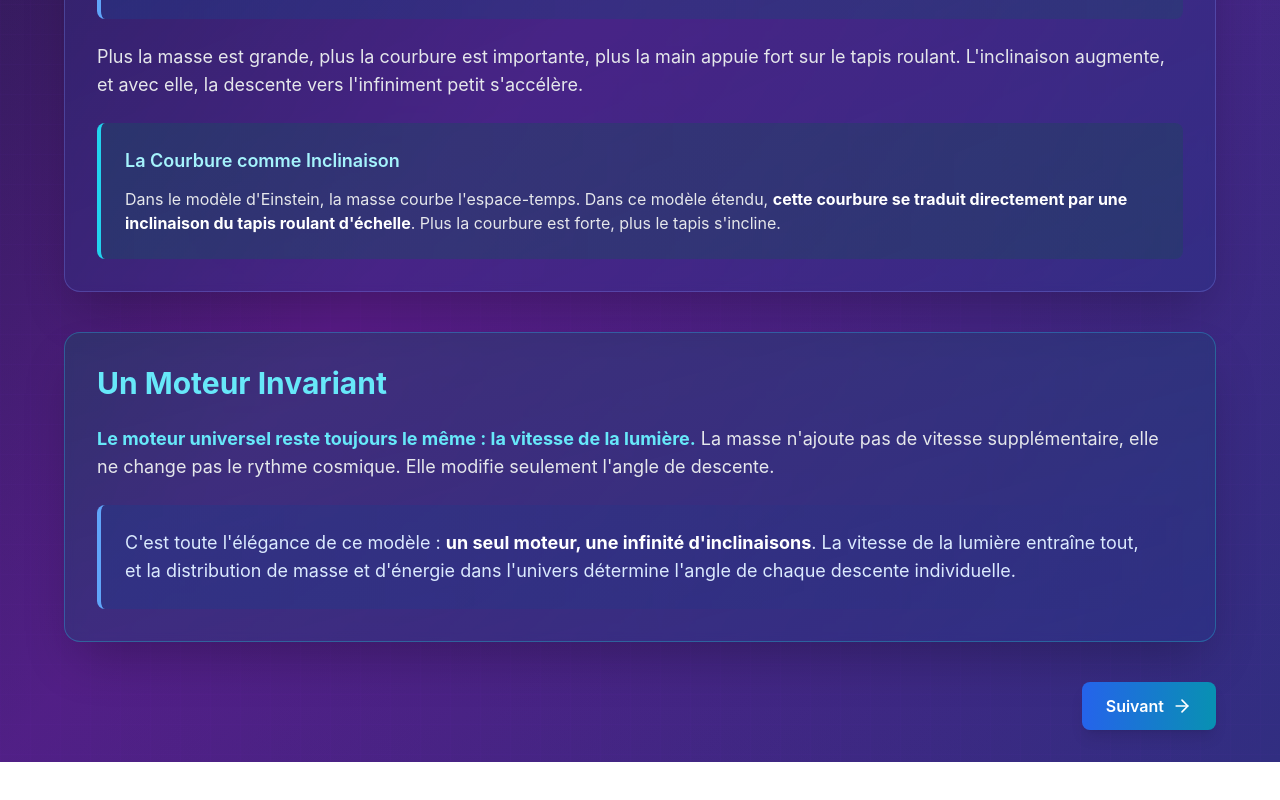
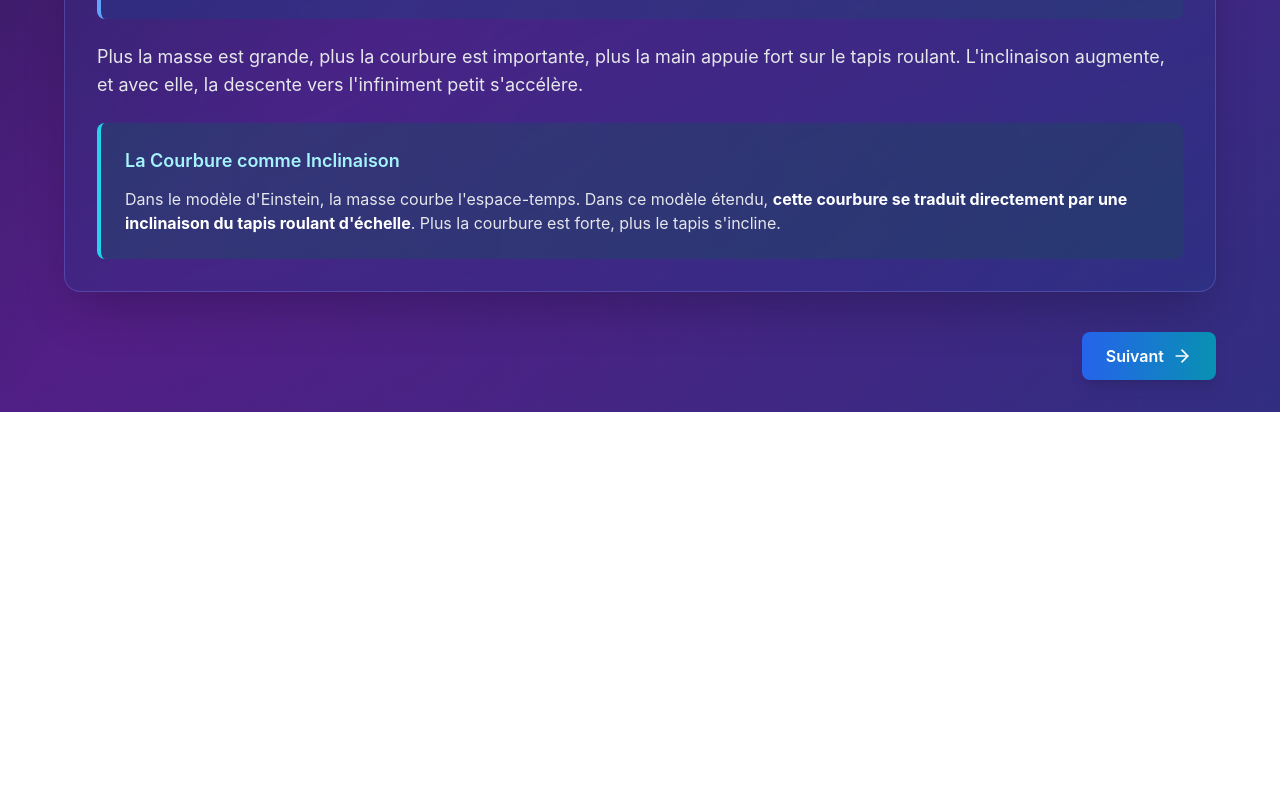
Before and after one commit to romainfalanga/univers.run-code-10, a React (Vite) app: page /relativite-generale-echelles/escalator-universel in a window 1280 px wide. Shown: the part 896-1696 px from the top of the page. After the commit the page ends 1404 px from the top, so only its background shows below. Built offline with nearby package versions, Linux system fonts and the light colour scheme.

Commit message:
Updated UniversalEscalatorPage.tsx

```diff
--- a/src/pages/general/UniversalEscalatorPage.tsx
+++ b/src/pages/general/UniversalEscalatorPage.tsx
@@ -72,23 +72,6 @@ export const UniversalEscalatorPage: React.FC = () => {
               </div>
             </div>
           </div>
-
-          <div className="bg-gradient-to-br from-cyan-900/40 to-blue-900/30 backdrop-blur-sm rounded-xl lg:rounded-2xl p-6 sm:p-8 border border-cyan-400/30 shadow-2xl">
-            <h2 className="text-2xl sm:text-3xl font-bold text-cyan-300 mb-4 sm:mb-6">Un Moteur Invariant</h2>
-
-            <div className="space-y-4 sm:space-y-6">
-              <p className="text-base sm:text-lg text-gray-200 leading-relaxed">
-                <strong className="text-cyan-300">Le moteur universel reste toujours le même : la vitesse de la lumière.</strong> La masse n'ajoute pas de vitesse supplémentaire, elle ne change pas le rythme cosmique. Elle modifie seulement l'angle de descente.
-              </p>
-
-              <div className="bg-gradient-to-r from-blue-900/40 to-indigo-900/30 p-4 sm:p-6 rounded-lg border-l-4 border-blue-400">
-                <p className="text-base sm:text-lg text-blue-100 leading-relaxed">
-                  C'est toute l'élégance de ce modèle : <strong className="text-white">un seul moteur, une infinité d'inclinaisons</strong>. La vitesse de la lumière entraîne tout, et la distribution de masse et d'énergie dans l'univers détermine l'angle de chaque descente individuelle.
-                </p>
-              </div>
-            </div>
-          </div>
-
           <div className="flex justify-end items-center">
             <Link
               to="/relativite-generale-echelles/environnements"
```
